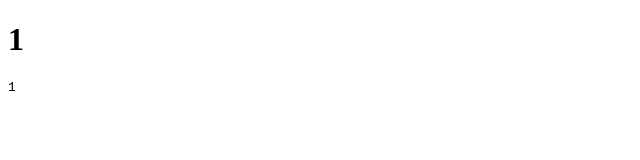
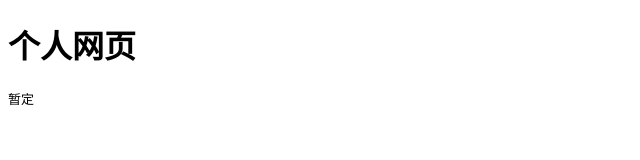
Before and after one commit to agemoonage/my-website, a website: page public/archive/soft_web.html in a window 1280 px wide. Shown: the whole page, without its empty margins (0-640 px from the left). Drawn offline with Linux system fonts and the light colour scheme.

Commit message:
init server

```diff
--- a/public/archive/1.html
+++ b/public/archive/soft_web.html
@@ -2,10 +2,10 @@
 <html lang="zh">
 <head>
   <meta charset="UTF-8" />
-  <title>1</title>
+  <title>个人网页</title>
 </head>
 <body>
-  <h1>1</h1>
-  <pre>1</pre>
+  <h1>个人网页</h1>
+  <pre>暂定</pre>
 </body>
 </html>
```
Also changed, not shown: public/archive/index.html (+2 -2 lines).
